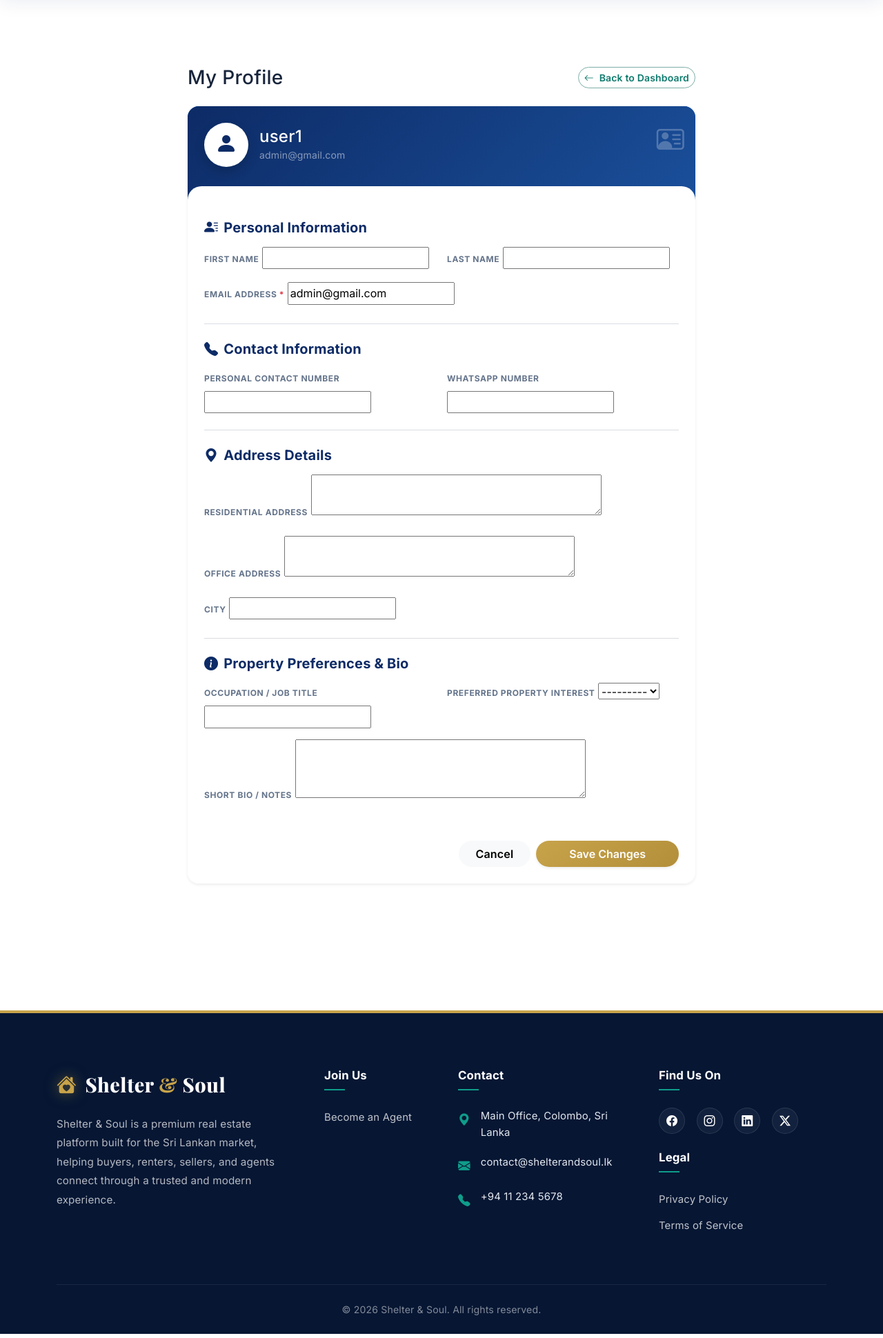
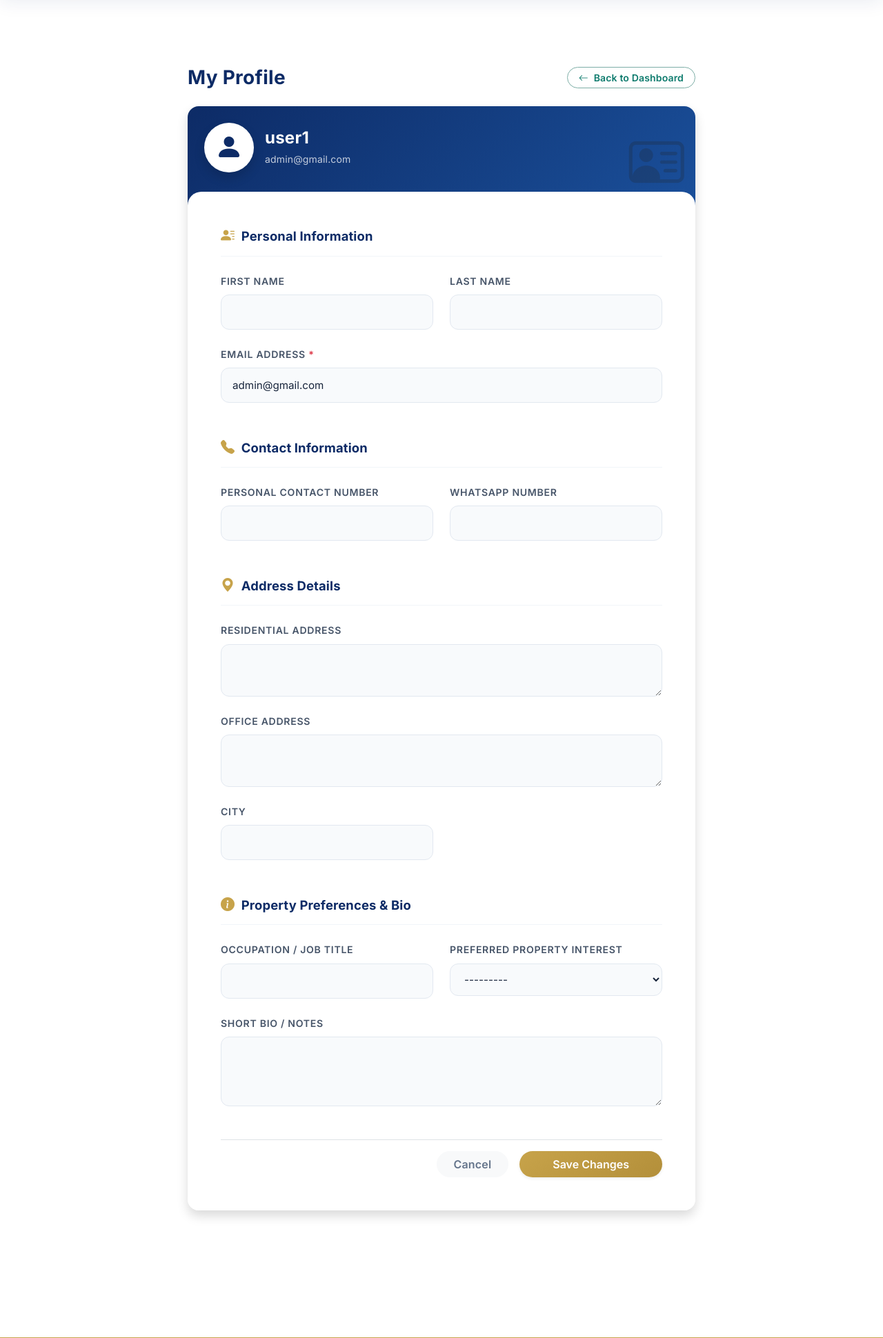
Before and after one commit to pemajo-sudo/real-estate-project, a Django app: page /profile/ in a window 1280 px wide. Shown: the part 79-2019 px from the top of the page at 69% size. Run offline with Django 5.2, Linux system fonts and the light colour scheme; a user stored in the database is signed in; data comes from the database, SQL or seed files in the repository; some web fonts are replaced.

Commit message:
Fix: polish profile form layout and input styling

```diff
--- a/listings/templates/listings/profile.html
+++ b/listings/templates/listings/profile.html
@@ -6,47 +6,112 @@
 {% block main_class %}container py-5{% endblock %}
 
 {% block content %}
+<style>
+    /* Scoped styling for profile form to ensure inputs look premium without needing backend form class changes */
+    .profile-form input[type="text"],
+    .profile-form input[type="email"],
+    .profile-form select,
+    .profile-form textarea {
+        width: 100%;
+        padding: 0.75rem 1rem;
+        font-size: 0.95rem;
+        color: var(--text);
+        border-radius: var(--radius-md);
+        border: 1px solid #e2e8f0;
+        background-color: #f8fafc;
+        transition: all var(--transition);
+        display: block;
+    }
+
+    .profile-form input[type="text"]:focus,
+    .profile-form input[type="email"]:focus,
+    .profile-form select:focus,
+    .profile-form textarea:focus {
+        border-color: var(--teal);
+        box-shadow: 0 0 0 4px rgba(15, 157, 138, 0.1);
+        outline: none;
+        background-color: #ffffff;
+    }
+
+    .profile-form .form-label {
+        font-weight: 600;
+        color: #475569;
+        margin-bottom: 0.5rem;
+        font-size: 0.88rem;
+        display: block;
+    }
+
+    .profile-section-title {
+        font-size: 1.15rem;
+        font-weight: 700;
+        color: var(--primary);
+        margin-bottom: 1.5rem;
+        padding-bottom: 0.75rem;
+        border-bottom: 1px solid #f1f5f9;
+        display: flex;
+        align-items: center;
+    }
+
+    .profile-section-title i {
+        color: var(--gold);
+        margin-right: 0.6rem;
+        font-size: 1.25rem;
+    }
+
+    /* Grid spacing enhancements */
+    .profile-form .row {
+        row-gap: 1.5rem;
+    }
+
+    .section-spacing {
+        margin-top: 3rem;
+    }
+</style>
+
 <div class="row justify-content-center">
     <div class="col-lg-8">
         <div class="d-flex align-items-center justify-content-between mb-4">
-            <h1 class="h3 mb-0">My Profile</h1>
-            <a href="{% url 'dashboard' %}" class="btn btn-outline-secondary btn-sm rounded-pill">
+            <h1 class="h3 mb-0 text-primary fw-bold">My Profile</h1>
+            <a href="{% url 'dashboard' %}" class="btn btn-outline-secondary btn-sm rounded-pill px-3">
                 <i class="bi bi-arrow-left me-1"></i> Back to Dashboard
             </a>
         </div>
 
-        <div class="card border-0 shadow-sm rounded-4 overflow-hidden">
+        <div class="card border-0 shadow rounded-4 overflow-hidden">
             <!-- Premium Header -->
-            <div class="bg-primary text-white p-4 pb-5 position-relative" style="background: linear-gradient(135deg, var(--primary) 0%, var(--primary-light) 100%);">
-                <div class="d-flex align-items-center gap-3">
-                    <div class="rounded-circle bg-white text-primary d-flex align-items-center justify-content-center shadow" style="width: 64px; height: 64px;">
-                        <i class="bi bi-person-fill fs-2"></i>
+            <div class="p-4 pb-5 position-relative" style="background: linear-gradient(135deg, var(--primary) 0%, var(--primary-light) 100%);">
+                <div class="d-flex align-items-center gap-3 position-relative z-1">
+                    <div class="rounded-circle bg-white text-primary d-flex align-items-center justify-content-center shadow" style="width: 72px; height: 72px;">
+                        <i class="bi bi-person-fill fs-1"></i>
                     </div>
                     <div>
-                        <h2 class="h4 mb-0 text-white">{{ user.get_full_name|default:user.username }}</h2>
-                        <p class="mb-0 text-white-50 small">{{ user.email }}</p>
+                        <h2 class="h4 mb-1 text-white fw-bold">{{ user.get_full_name|default:user.username }}</h2>
+                        <p class="mb-0 text-white opacity-75 small">{{ user.email }}</p>
                     </div>
                 </div>
                 <!-- Decorative element -->
                 <div class="position-absolute top-0 end-0 p-3 opacity-25">
-                    <i class="bi bi-person-vcard fs-1"></i>
+                    <i class="bi bi-person-vcard" style="font-size: 5rem;"></i>
                 </div>
             </div>
 
             <!-- Form Body -->
-            <div class="card-body p-4 pt-5 position-relative bg-white" style="margin-top: -20px; border-radius: 20px 20px 0 0;">
+            <div class="card-body p-4 p-md-5 position-relative bg-white profile-form" style="margin-top: -20px; border-radius: 20px 20px 0 0;">
                 <form method="post" action="{% url 'profile' %}">
                     {% csrf_token %}
 
                     {% if user_form.errors or profile_form.errors %}
-                        <div class="alert alert-danger mb-4 rounded-3 border-0">
-                            Please correct the errors below before saving.
+                        <div class="alert alert-danger mb-4 rounded-3 border-0 shadow-sm d-flex align-items-center">
+                            <i class="bi bi-exclamation-triangle-fill me-3 fs-5"></i>
+                            <div>Please correct the errors below before saving.</div>
                         </div>
                     {% endif %}
 
                     <!-- Personal Information -->
-                    <h5 class="text-primary mb-3"><i class="bi bi-person-lines-fill me-2"></i>Personal Information</h5>
-                    <div class="row g-3 mb-4">
+                    <div class="profile-section-title">
+                        <i class="bi bi-person-lines-fill"></i>Personal Information
+                    </div>
+                    <div class="row gx-4">
                         <div class="col-md-6">
                             <label class="form-label" for="{{ user_form.first_name.id_for_label }}">First Name</label>
                             {{ user_form.first_name }}
@@ -70,11 +135,12 @@
                         </div>
                     </div>
 
-                    <hr class="text-muted opacity-25 mb-4">
-
                     <!-- Contact Information -->
-                    <h5 class="text-primary mb-3"><i class="bi bi-telephone-fill me-2"></i>Contact Information</h5>
-                    <div class="row g-3 mb-4">
+                    <div class="section-spacing">
+                        <div class="profile-section-title">
+                            <i class="bi bi-telephone-fill"></i>Contact Information
+                        </div>
+                        <div class="row gx-4">
                             <div class="col-md-6">
                                 <label class="form-label" for="{{ profile_form.personal_contact_number.id_for_label }}">Personal Contact Number</label>
                                 {{ profile_form.personal_contact_number }}
@@ -90,12 +156,14 @@
                                 {% endif %}
                             </div>
                         </div>
-
-                    <hr class="text-muted opacity-25 mb-4">
+                    </div>
 
                     <!-- Address Details -->
-                    <h5 class="text-primary mb-3"><i class="bi bi-geo-alt-fill me-2"></i>Address Details</h5>
-                    <div class="row g-3 mb-4">
+                    <div class="section-spacing">
+                        <div class="profile-section-title">
+                            <i class="bi bi-geo-alt-fill"></i>Address Details
+                        </div>
+                        <div class="row gx-4">
                             <div class="col-md-12">
                                 <label class="form-label" for="{{ profile_form.residential_address.id_for_label }}">Residential Address</label>
                                 {{ profile_form.residential_address }}
@@ -118,12 +186,14 @@
                                 {% endif %}
                             </div>
                         </div>
-
-                    <hr class="text-muted opacity-25 mb-4">
+                    </div>
 
                     <!-- Other Information -->
-                    <h5 class="text-primary mb-3"><i class="bi bi-info-circle-fill me-2"></i>Property Preferences & Bio</h5>
-                    <div class="row g-3 mb-4">
+                    <div class="section-spacing">
+                        <div class="profile-section-title">
+                            <i class="bi bi-info-circle-fill"></i>Property Preferences & Bio
+                        </div>
+                        <div class="row gx-4">
                             <div class="col-md-6">
                                 <label class="form-label" for="{{ profile_form.occupation.id_for_label }}">Occupation / Job Title</label>
                                 {{ profile_form.occupation }}
@@ -146,10 +216,11 @@
                                 {% endif %}
                             </div>
                         </div>
+                    </div>
 
-                    <div class="d-grid gap-2 d-md-flex justify-content-md-end mt-5">
-                        <a href="{% url 'dashboard' %}" class="btn btn-light rounded-pill px-4">Cancel</a>
-                        <button type="submit" class="btn btn-gold rounded-pill px-5 shadow-sm">Save Changes</button>
+                    <div class="d-grid gap-3 d-md-flex justify-content-md-end mt-5 pt-3 border-top">
+                        <a href="{% url 'dashboard' %}" class="btn btn-light rounded-pill px-4 fw-semibold text-muted">Cancel</a>
+                        <button type="submit" class="btn btn-gold rounded-pill px-5 shadow-sm fw-semibold">Save Changes</button>
                     </div>
                 </form>
             </div>
```
Lines whose indentation alone changed are shown as unchanged.
